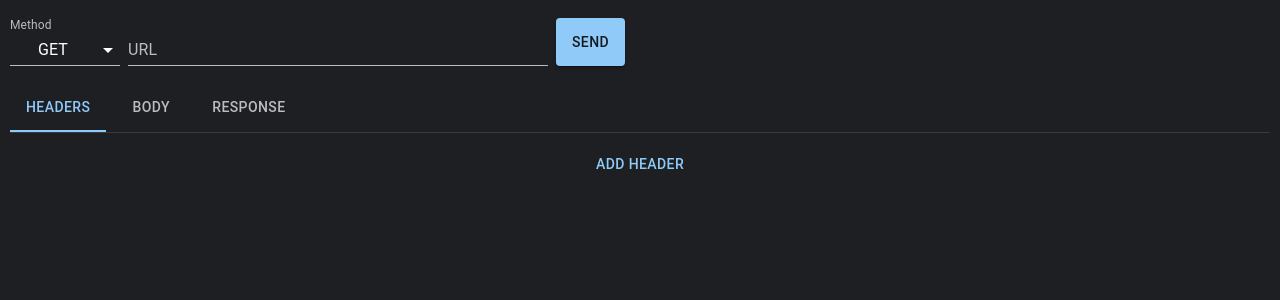
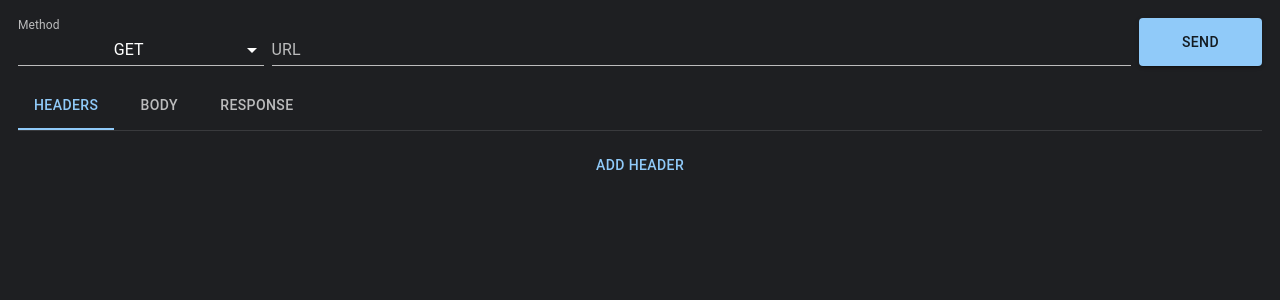
Before and after one commit to joshddunn/posty, a React (Create React App) app: page / in a window 1280 px wide. Shown: the top 300 px of the page. Built offline with nearby package versions, Linux system fonts and the light colour scheme.

Commit message:
fix spacing in the ui

```diff
--- a/src/App.css
+++ b/src/App.css
@@ -16,7 +16,6 @@
 
 .App-header {
   font-size: 12px;
-  margin: 10px 0px;
 }
 
 @keyframes App-logo-spin {
@@ -29,11 +28,9 @@
 }
 
 .body, .headers, plaintext {
-  padding: 5px;
   max-height: 65vh;
   min-height: 65vh;
   overflow: scroll;
-  margin: auto;
 }
 
 plaintext {
@@ -48,7 +45,7 @@ body {
   overflow: hidden;
   background: rgb(30, 31, 34);
   color: white;
-  padding: 0px 10px;
+  padding: 10px;
 }
 
 *::-webkit-scrollbar {
--- a/src/components/Body.js
+++ b/src/components/Body.js
@@ -13,7 +13,7 @@ const bodyRows = (body, setBody) => {
       <FormControl
         key={`header-form-control-header-${i}`}
         variant="standard"
-        sx={{ m: 1, marginLeft: 0, marginRight: 0, width: "100%", minWidth: 120, flexDirection: "row", columnGap: "10px", flexGrow: 1}}
+        sx={{ m: 1, margin: 1, width: "calc(100% - 16px)", flexDirection: "row", columnGap: 1, flexGrow: 1, justifyContent: "space-between"}}
       >
         <TextField
           id="standard-basic"
@@ -25,7 +25,6 @@ const bodyRows = (body, setBody) => {
             body[i] = [evt.target.value || "", body[i][1]]
             setBody([...body])
           }}
-          sx={{ width: 350 }}
         />
         <TextField
           id="standard-basic"
@@ -37,10 +36,10 @@ const bodyRows = (body, setBody) => {
             body[i] = [body[i][0], evt.target.value]
             setBody([...body])
           }}
-          sx={{ width: 350 }}
         />
         <IconButton
           onClick={() => setBody(body.filter((item, index) => index !== i ))}
+          sx={{ borderRadius: 1 }}
           color="error"
         >
           <ClearIcon />
--- a/src/components/Headers.js
+++ b/src/components/Headers.js
@@ -15,7 +15,7 @@ const headerRows = (headers, setHeaders) => {
       <FormControl
         key={`header-form-control-header-${i}`}
         variant="standard"
-        sx={{ m: 1, marginLeft: 0, marginRight: 0, width: "100%", minWidth: 120, flexDirection: "row", columnGap: "10px", flexGrow: 1}}
+        sx={{ m: 1, margin: 1, width: "calc(100% - 16px)", flexDirection: "row", columnGap: 1, flexGrow: 1, justifyContent: "space-between" }}
       >
         <Autocomplete
           disablePortal
@@ -52,6 +52,7 @@ const headerRows = (headers, setHeaders) => {
         />
         <IconButton
           onClick={() => setHeaders(headers.filter((item, index) => index !== i))}
+          sx={{ borderRadius: 1 }}
           color="error"
         >
           <ClearIcon size="medium" />
--- a/src/components/Response.js
+++ b/src/components/Response.js
@@ -6,7 +6,7 @@ const Response = ({ response }) => {
     placeholder="Empty"
     maxRows={15}
     value={response}
-    style={{ width: "95%", resize: "none" }}
+    style={{ width: "95%", resize: "none", marginTop: 24 }}
     sx= {{ withspellcheck: false }}
   />
 }
--- a/src/components/Tabs.js
+++ b/src/components/Tabs.js
@@ -13,7 +13,7 @@ const Tabs = ({value, setValue, response, headers, setHeaders, body, setBody}) =
   return (
     <Box sx={{ width: '100%', typography: 'body1' }}>
       <TabContext value={value}>
-        <Box sx={{ borderBottom: 1, borderColor: 'divider' }}>
+        <Box sx={{ margin: 1, width: "calc(100% - 16px)", borderBottom: 1, borderColor: 'divider' }}>
           <TabList value={value} onChange={(evt, newValue) => setValue(newValue)} aria-label="tabs">
             <Tab label="Headers" value="1" />
             <Tab label="Body" value="2" />
--- a/src/components/TopBar.js
+++ b/src/components/TopBar.js
@@ -22,7 +22,7 @@ const TopBar = ({ type, setType, url, setUrl, setResponse, setValue, headers, bo
       <FormControl
         id="top-bar-form-control"
         variant="standard"
-        sx={{ m: 1, marginLeft: 0, marginRight: 0, width: "100%", minWidth: 120, flexDirection: "row", columnGap: 1, flexGrow: 1}}
+        sx={{ m: 1, margin: 1, width: "calc(100% - 16px)", minWidth: 120, flexDirection: "row", columnGap: 1, flexGrow: 1, justifyContent: "space-between"}}
       >
         <InputLabel id="demo-simple-select-filled-label">Method</InputLabel>
         <Select
@@ -31,7 +31,7 @@ const TopBar = ({ type, setType, url, setUrl, setResponse, setValue, headers, bo
           value={type}
           onChange={(evt) => setType(evt.target.value)}
           label="Method"
-          sx={{ width: 110 }}
+          sx={{ width: "20%" }}
         >
           {requestMenuItems()}
         </Select>
@@ -40,10 +40,11 @@ const TopBar = ({ type, setType, url, setUrl, setResponse, setValue, headers, bo
           variant="standard"
           value={url}
           onChange={(evt) => setUrl(evt.target.value)}
-          sx={{ width: 420 }}
+          sx={{ width: "70%" }}
         />
         <Button
           variant="contained"
+          sx={{ width: "10%" }}
           onClick={async () => await sendResponse(type, url, headers, body).then(response => { setResponse(response); setValue("3"); })}
         >
           Send
```
